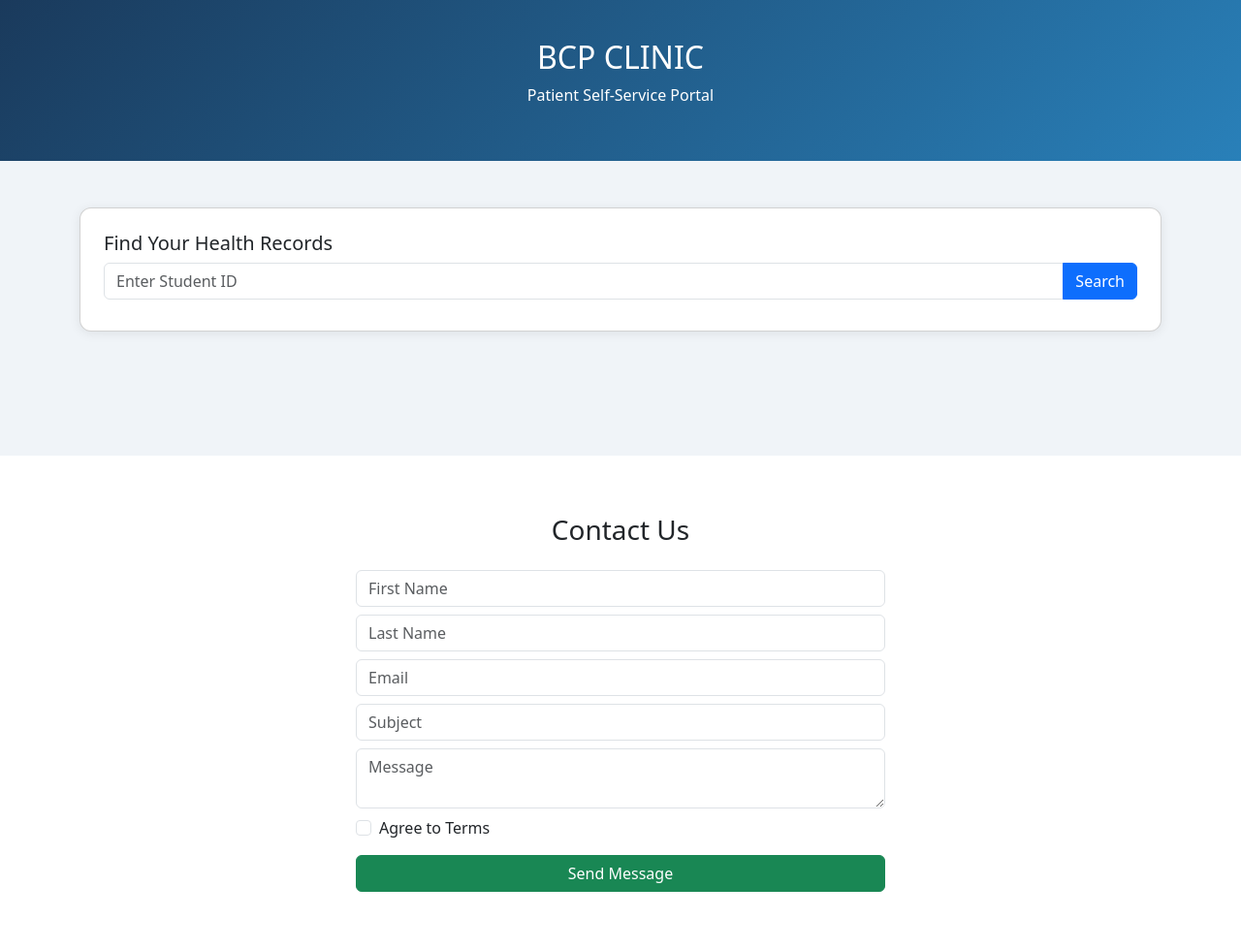
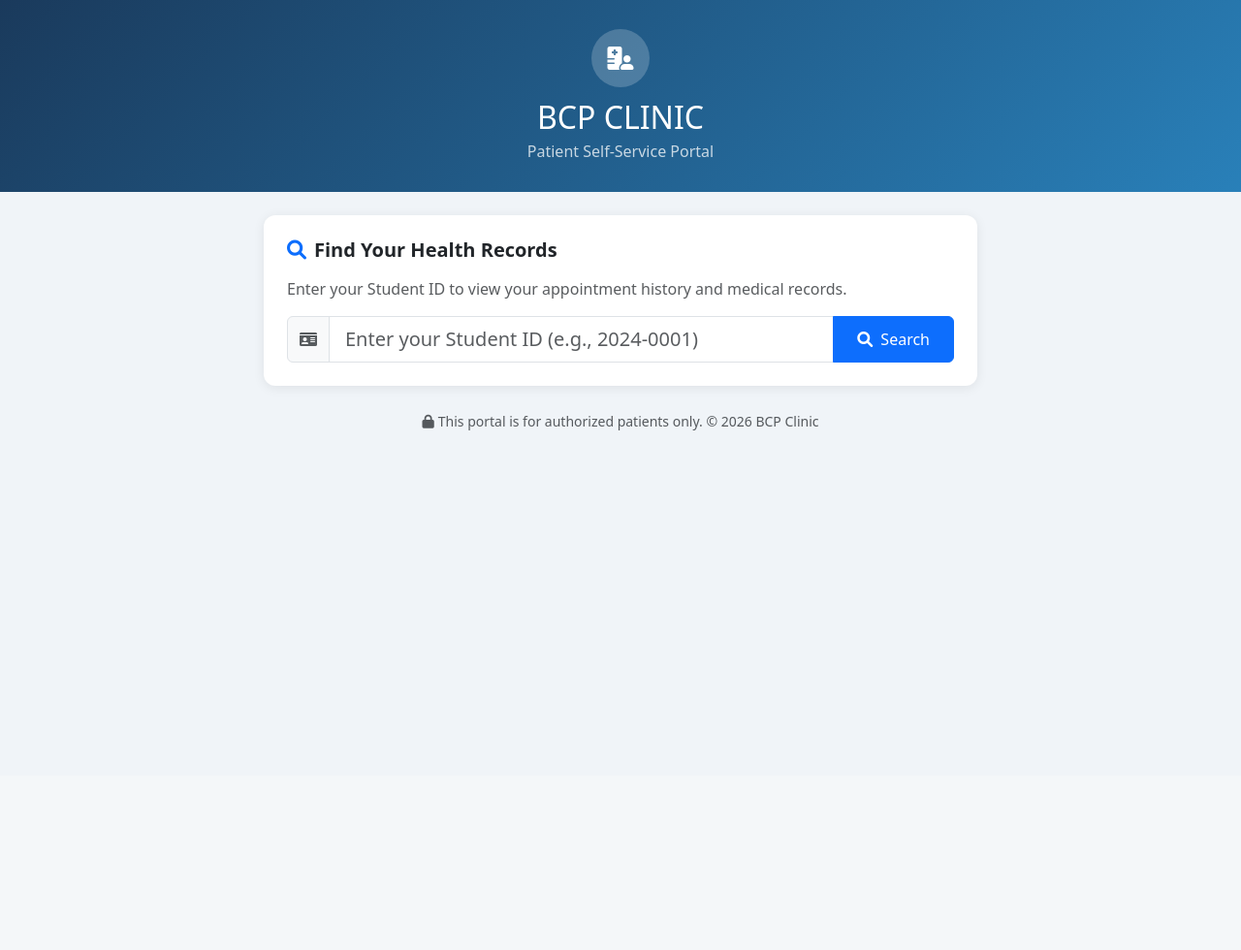
Before and after one commit to JasonD188/clinis, a PHP site: page /portal.php in a window 1280 px wide. Shown: the whole page at 97% size. After the commit the page ends 444 px from the top, so only its background shows below. Run offline with PHP 8.4, Linux system fonts and the light colour scheme; some libraries are stand-ins or nearby versions.

Commit message:
Update All Files

```diff
--- a/portal.php
+++ b/portal.php
@@ -1,193 +1,160 @@
 <?php
 include 'db.php';
-
 $search = '';
 $patient = null;
 $records = null;
 $appointments = null;
 $error = '';
 
-
-
-if ($_SERVER['REQUEST_METHOD'] === 'POST' && isset($_POST['search_id'])) {
-
+if ($_SERVER['REQUEST_METHOD'] == 'POST' && isset($_POST['search_id'])) {
     $search = trim($_POST['student_id']);
-
     $stmt = $conn->prepare("SELECT * FROM patients WHERE student_id = ?");
     $stmt->bind_param("s", $search);
     $stmt->execute();
     $result = $stmt->get_result();
     $patient = $result->fetch_assoc();
-
-    if (!$patient) {
-        $error = "No patient found with Student ID: " . htmlspecialchars($search);
-    } else {
-        $pid = (int)$patient['id'];
-
-        $records = $conn->query("
-            SELECT * FROM medical_records
-            WHERE patient_id = $pid
-            ORDER BY record_date DESC
-        ");
-
-        $appointments = $conn->query("
-            SELECT * FROM appointments
-            WHERE patient_id = $pid
-            ORDER BY appointment_date DESC
-        ");
+    if (!$patient) $error = "No patient found with Student ID: " . htmlspecialchars($search);
+    else {
+        $pid = $patient['id'];
+        $records = $conn->query("SELECT * FROM medical_records WHERE patient_id=$pid ORDER BY record_date DESC");
+        $appointments = $conn->query("SELECT * FROM appointments WHERE patient_id=$pid ORDER BY appointment_date DESC");
     }
 }
 ?>
-
 <!DOCTYPE html>
 <html lang="en">
 <head>
     <meta charset="UTF-8">
     <meta name="viewport" content="width=device-width, initial-scale=1.0">
-<title>BCP Clinic Portal</title>
+    <title>BCP Clinic - Patient Portal</title>
     <link href="https://cdn.jsdelivr.net/npm/bootstrap@5.3.0/dist/css/bootstrap.min.css" rel="stylesheet">
-<script type="text/javascript" src="https://cdn.jsdelivr.net/npm/emailjs-com@3.2.0/dist/email.min.js"></script>
+    <link rel="stylesheet" href="https://cdnjs.cloudflare.com/ajax/libs/font-awesome/6.0.0/css/all.min.css">
     <style>
-body { background:#f0f4f8; }
-.header { background:linear-gradient(135deg,#1a3a5c,#2980b9); color:#fff; padding:40px 0; text-align:center; }
-.card { border-radius:12px; box-shadow:0 2px 12px rgba(0,0,0,0.08); margin-bottom:20px; }
-.vital-badge { padding:4px 10px; border-radius:20px; font-size:12px; margin:3px; background:#f0f4f8; border:1px solid #dee2e6; display:inline-block; }
-.contact-section { background:#ffffff; padding:60px 0; margin-top:60px; }
+        body { background: #f0f4f8; }
+        .portal-header { background: linear-gradient(135deg, #1a3a5c, #2980b9); color: white; padding: 30px 0; }
+        .card { border: none; border-radius: 12px; box-shadow: 0 2px 12px rgba(0,0,0,0.08); }
+        .vital-badge { display: inline-block; padding: 5px 12px; border-radius: 20px; font-size: 13px; font-weight: 600; margin: 3px; background: #f0f4f8; border: 1px solid #dee2e6; }
     </style>
 </head>
 <body>
-
-<div class="header">
-    <h2>BCP CLINIC</h2>
-    <p>Patient Self-Service Portal</p>
+<div class="portal-header">
+    <div class="container text-center">
+        <div style="width:60px;height:60px;background:rgba(255,255,255,0.2);border-radius:50%;display:flex;align-items:center;justify-content:center;margin:0 auto 12px;font-size:24px;">
+            <i class="fas fa-hospital-user"></i>
+        </div>
+        <h2 class="mb-1">BCP CLINIC</h2>
+        <p class="mb-0 opacity-75">Patient Self-Service Portal</p>
+    </div>
 </div>
 
-<div class="container py-5">
-
-    <!-- SEARCH -->
-    <div class="card p-4">
-        <h5>Find Your Health Records</h5>
+<div class="container py-4">
+    <div class="row justify-content-center">
+        <div class="col-md-8">
+            <div class="card mb-4">
+                <div class="card-body p-4">
+                    <h5 class="mb-3 fw-bold"><i class="fas fa-search me-2 text-primary"></i>Find Your Health Records</h5>
+                    <p class="text-muted mb-3">Enter your Student ID to view your appointment history and medical records.</p>
                     <form method="POST">
-            <div class="input-group mb-2">
-                <input type="text" name="student_id" class="form-control" placeholder="Enter Student ID" required>
-                <button type="submit" name="search_id" class="btn btn-primary">Search</button>
+                        <div class="input-group">
+                            <span class="input-group-text bg-light"><i class="fas fa-id-card text-muted"></i></span>
+                            <input type="text" name="student_id" class="form-control form-control-lg" placeholder="Enter your Student ID (e.g., 2024-0001)" value="<?= htmlspecialchars($search) ?>" required>
+                            <button type="submit" name="search_id" class="btn btn-primary px-4"><i class="fas fa-search me-2"></i>Search</button>
                         </div>
                     </form>
-        <?php if($error): ?>
-            <div class="alert alert-danger"><?= $error ?></div>
+                    <?php if ($error): ?>
+                        <div class="alert alert-danger mt-3 mb-0"><i class="fas fa-exclamation-circle me-2"></i><?= $error ?></div>
                     <?php endif; ?>
                 </div>
-
-    <!-- PATIENT DATA -->
-    <?php if($patient): ?>
-    <div class="card p-4">
-        <h5><?= htmlspecialchars($patient['full_name']) ?></h5>
-        <p><strong>Student ID:</strong> <?= htmlspecialchars($patient['student_id']) ?></p>
-        <p><strong>Gender:</strong> <?= htmlspecialchars($patient['gender']) ?></p>
-        <p><strong>Blood Type:</strong> <?= htmlspecialchars($patient['blood_type']) ?></p>
             </div>
 
-    <!-- APPOINTMENTS -->
-    <div class="card p-4">
-        <h6>Appointments</h6>
-        <table class="table">
-            <tr><th>Date</th><th>Doctor</th><th>Status</th></tr>
-            <?php if($appointments->num_rows==0): ?>
-                <tr><td colspan="3">No appointments</td></tr>
-            <?php else: while($a=$appointments->fetch_assoc()): ?>
+            <?php if ($patient): ?>
+            <!-- Patient Info -->
+            <div class="card mb-3">
+                <div class="card-body p-4">
+                    <div class="d-flex align-items-center gap-3 mb-3">
+                        <div style="width:55px;height:55px;background:linear-gradient(135deg,#2980b9,#3498db);border-radius:50%;display:flex;align-items:center;justify-content:center;font-size:22px;color:white;font-weight:bold;">
+                            <?= strtoupper(substr($patient['full_name'],0,1)) ?>
+                        </div>
+                        <div>
+                            <h5 class="mb-0 fw-bold"><?= htmlspecialchars($patient['full_name']) ?></h5>
+                            <span class="badge bg-primary"><?= htmlspecialchars($patient['student_id']) ?></span>
+                        </div>
+                    </div>
+                    <div class="row g-2">
+                        <div class="col-md-4"><small class="text-muted d-block">Date of Birth</small><strong><?= $patient['dob'] ?: 'N/A' ?></strong></div>
+                        <div class="col-md-4"><small class="text-muted d-block">Gender</small><strong><?= $patient['gender'] ?: 'N/A' ?></strong></div>
+                        <div class="col-md-4"><small class="text-muted d-block">Blood Type</small><strong><?= $patient['blood_type'] ? "<span class='badge bg-danger'>{$patient['blood_type']}</span>" : 'N/A' ?></strong></div>
+                        <div class="col-md-6"><small class="text-muted d-block">Phone</small><strong><?= htmlspecialchars($patient['phone'] ?: 'N/A') ?></strong></div>
+                        <div class="col-md-6"><small class="text-muted d-block">Email</small><strong><?= htmlspecialchars($patient['email'] ?: 'N/A') ?></strong></div>
+                    </div>
+                    <?php if ($patient['emergency_name']): ?>
+                    <div class="alert alert-danger mt-3 mb-0 py-2">
+                        <small><strong><i class="fas fa-exclamation-triangle me-1"></i>Emergency Contact:</strong> <?= htmlspecialchars($patient['emergency_name']) ?> — <?= htmlspecialchars($patient['emergency_phone']) ?></small>
+                    </div>
+                    <?php endif; ?>
+                </div>
+            </div>
+
+            <!-- Appointments -->
+            <div class="card mb-3">
+                <div class="card-header bg-white py-3">
+                    <h6 class="mb-0 fw-bold"><i class="fas fa-calendar-check me-2 text-success"></i>Appointments</h6>
+                </div>
+                <div class="card-body p-0">
+                    <div class="table-responsive">
+                    <table class="table table-hover mb-0">
+                        <thead class="table-light"><tr><th>Date</th><th>Time</th><th>Type</th><th>Doctor</th><th>Status</th></tr></thead>
+                        <tbody>
+                        <?php if ($appointments->num_rows == 0): ?>
+                            <tr><td colspan="5" class="text-center py-3 text-muted">No appointments on record</td></tr>
+                        <?php else: while($r = $appointments->fetch_assoc()): $sc = $r['status']=='Scheduled'?'info':($r['status']=='Completed'?'success':'danger'); ?>
                             <tr>
-                    <td><?= htmlspecialchars($a['appointment_date']) ?></td>
-                    <td><?= htmlspecialchars($a['doctor_name']) ?></td>
-                    <td><?= htmlspecialchars($a['status']) ?></td>
+                                <td><?= date('M d, Y', strtotime($r['appointment_date'])) ?></td>
+                                <td><?= date('h:i A', strtotime($r['appointment_time'])) ?></td>
+                                <td><?= $r['type'] ?></td>
+                                <td><?= htmlspecialchars($r['doctor_name']) ?></td>
+                                <td><span class="badge bg-<?= $sc ?>"><?= $r['status'] ?></span></td>
                             </tr>
                         <?php endwhile; endif; ?>
+                        </tbody>
                     </table>
                     </div>
+                </div>
+            </div>
 
-    <!-- MEDICAL RECORDS -->
-    <div class="card p-4">
-        <h6>Medical History</h6>
-        <?php if($records->num_rows==0): ?>
-            <p>No records found</p>
-        <?php else: while($r=$records->fetch_assoc()): ?>
-            <div class="border p-3 mb-3 rounded">
-                <div><strong>Date:</strong> <?= htmlspecialchars($r['record_date']) ?></div>
-                <?php if($r['bp']): ?><span class="vital-badge">BP: <?= htmlspecialchars($r['bp']) ?></span><?php endif; ?>
-                <?php if($r['weight']): ?><span class="vital-badge">Weight: <?= htmlspecialchars($r['weight']) ?> kg</span><?php endif; ?>
-                <?php if($r['temperature']): ?><span class="vital-badge">Temp: <?= htmlspecialchars($r['temperature']) ?>°C</span><?php endif; ?>
-                <p><strong>Diagnosis:</strong> <?= htmlspecialchars($r['diagnosis']) ?></p>
-                <p><strong>Prescription:</strong> <?= htmlspecialchars($r['prescription']) ?></p>
+            <!-- Medical Records -->
+            <div class="card">
+                <div class="card-header bg-white py-3">
+                    <h6 class="mb-0 fw-bold"><i class="fas fa-file-medical me-2 text-primary"></i>Medical History</h6>
+                </div>
+                <div class="card-body">
+                <?php if ($records->num_rows == 0): ?>
+                    <p class="text-center text-muted py-2">No medical records found</p>
+                <?php else: while($r = $records->fetch_assoc()): ?>
+                    <div class="border rounded p-3 mb-3">
+                        <div class="fw-bold text-muted mb-2 small"><?= date('F d, Y \a\t h:i A', strtotime($r['record_date'])) ?></div>
+                        <div class="mb-2">
+                            <?php if($r['bp']): ?><span class="vital-badge"><i class="fas fa-heartbeat text-danger me-1"></i>BP: <?= $r['bp'] ?></span><?php endif; ?>
+                            <?php if($r['weight']): ?><span class="vital-badge"><i class="fas fa-weight text-info me-1"></i>Weight: <?= $r['weight'] ?> kg</span><?php endif; ?>
+                            <?php if($r['height']): ?><span class="vital-badge"><i class="fas fa-ruler text-success me-1"></i>Height: <?= $r['height'] ?> cm</span><?php endif; ?>
+                            <?php if($r['temperature']): ?><span class="vital-badge"><i class="fas fa-thermometer text-warning me-1"></i>Temp: <?= $r['temperature'] ?>°C</span><?php endif; ?>
+                        </div>
+                        <?php if($r['diagnosis']): ?><p class="mb-1"><strong>Diagnosis:</strong> <?= htmlspecialchars($r['diagnosis']) ?></p><?php endif; ?>
+                        <?php if($r['prescription']): ?><p class="mb-1"><strong>Prescription:</strong> <?= htmlspecialchars($r['prescription']) ?></p><?php endif; ?>
+                        <?php if($r['consultation_notes']): ?><p class="mb-0 text-muted"><small><?= htmlspecialchars($r['consultation_notes']) ?></small></p><?php endif; ?>
                     </div>
                 <?php endwhile; endif; ?>
                 </div>
+            </div>
             <?php endif; ?>
 
-</div>
-
-<!-- CONTACT SECTION -->
-<div class="contact-section">
-<div class="container">
-<div class="row justify-content-center">
-<div class="col-md-6">
-
-<h3 class="mb-4 text-center">Contact Us</h3>
-
-<form id="contactForm">
-    <input type="text" name="first_name" class="form-control mb-2" placeholder="First Name" required>
-    <input type="text" name="last_name" class="form-control mb-2" placeholder="Last Name" required>
-    <input type="email" name="email" class="form-control mb-2" placeholder="Email" required>
-    <input type="text" name="subject" class="form-control mb-2" placeholder="Subject" required>
-    <textarea name="message" class="form-control mb-2" placeholder="Message" required></textarea>
-
-    <div class="form-check mb-3">
-        <input class="form-check-input" type="checkbox" name="agree" required>
-        <label class="form-check-label">Agree to Terms</label>
-    </div>
-
-    <button type="submit" class="btn btn-success w-100">Send Message</button>
-</form>
-
+            <div class="text-center mt-4 text-muted">
+                <small><i class="fas fa-lock me-1"></i>This portal is for authorized patients only. &copy; <?= date('Y') ?> BCP Clinic</small>
             </div>
         </div>
     </div>
 </div>
 
-<script>
-document.addEventListener('DOMContentLoaded', function() {
-    emailjs.init("");
-
-    const form = document.getElementById('contactForm');
-
-    form.addEventListener('submit', function(e) {
-        e.preventDefault();
-
-        const first_name = form.first_name.value.trim();
-        const last_name = form.last_name.value.trim();
-        const email = form.email.value.trim();
-        const subject = form.subject.value.trim();
-        const message = form.message.value.trim();
-
-        if (!form.agree.checked) {
-            alert("you must agree to the terms");
-            retrun;
-        }
-        emailjs.send("", "", {
-            first_name: first_name,
-            last_name: last_name,
-            email: email,
-            subject: subject,
-            message: message,
-            reply_to: email
-        }).then(function(response) {
-              alert("message sen successfully!");
-              form.reset();
-        },function(error) {
-            console.error("Failed to send ",error);
-            alert("Failed to send a message Please try again");
-        });
-    })
-})
-</script>
-
+<script src="https://cdn.jsdelivr.net/npm/bootstrap@5.3.0/dist/js/bootstrap.bundle.min.js"></script>
 </body>
 </html>
```
Lines whose indentation alone changed are shown as unchanged.
